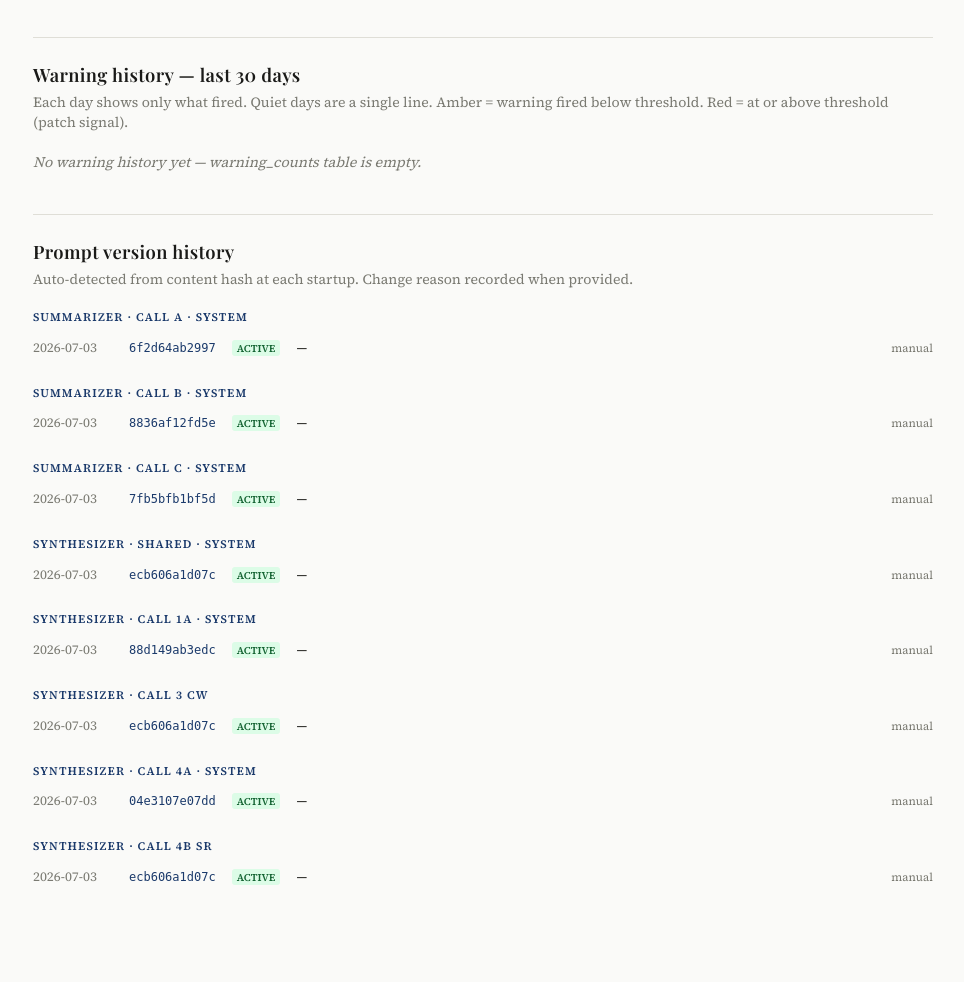
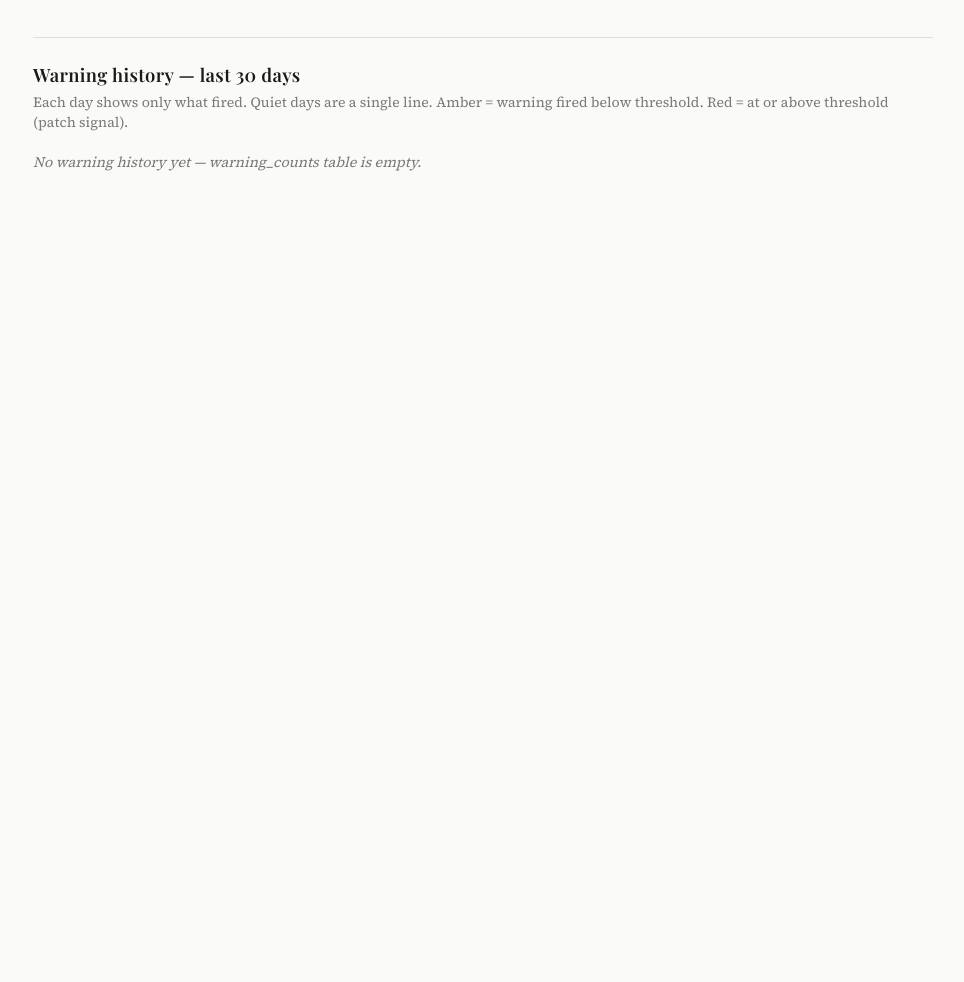
Before and after one commit to mounicasirineni/pm-intelligence-digest, a Flask app: page /digest-health/deviations in a window 1280 px wide. Shown: the part 626-1608 px from the top of the page, without its empty margins (157-1121 px from the left). After the commit the page ends 797 px from the top, so only its background shows below. Run offline with Flask 3, Linux system fonts and the light colour scheme; data comes from the database, SQL or seed files in the repository; data that the repository does not hold is empty.

Commit message:
simplify: drop change_reason from prompt registry — git log is source of truth
- Remove Prompt version history section from prompt_deviations.html
- Remove change_reason from all _register_all_prompts() calls

```diff
--- a/backend/app/templates/prompt_deviations.html
+++ b/backend/app/templates/prompt_deviations.html
@@ -4,7 +4,7 @@
   <meta charset="UTF-8"/>
   <meta name="viewport" content="width=device-width, initial-scale=1.0"/>
   <meta name="robots" content="noindex, nofollow, noarchive"/>
-  <title>PM Digest — Prompt Deviations</title>
+  <title>PM Intelligence Digest — Prompt Deviations</title>
   <link rel="preconnect" href="https://fonts.googleapis.com">
   <link rel="preconnect" href="https://fonts.gstatic.com" crossorigin>
   <link href="https://fonts.googleapis.com/css2?family=Playfair+Display:wght@500;600&family=Source+Serif+4:wght@400;500;600&display=swap" rel="stylesheet">
@@ -215,53 +215,6 @@
     {% endif %}
   </section>
 
-  <!-- Prompt version history -->
-  <section class="section">
-    <h2 class="section-heading">Prompt version history</h2>
-    <div class="section-sub">
-      Auto-detected from content hash at each startup. Change reason recorded when provided.
-    </div>
-
-    {% set ordered_calls = [
-      "summarizer.call_a.system",
-      "summarizer.call_b.system",
-      "summarizer.call_c.system",
-      "synthesizer.shared.system",
-      "synthesizer.call_1a.system",
-      "synthesizer.call_2_pm_craft",
-      "synthesizer.call_3_cw",
-      "synthesizer.call_4a.system",
-      "synthesizer.call_4b_sr"
-    ] %}
-
-    {% set ns = namespace(has_any=false) %}
-    {% for call_name in ordered_calls %}
-      {% if versions.get(call_name) %}{% set ns.has_any = true %}{% endif %}
-    {% endfor %}
-
-    {% if ns.has_any %}
-      {% for call_name in ordered_calls %}
-      {% set vlist = versions.get(call_name) %}
-      {% if vlist %}
-      <div class="version-group">
-        <div class="version-group-label">{{ call_name | replace("."," · ") | replace("_"," ") }}</div>
-        {% for v in vlist %}
-        <div class="version-row">
-          <span class="v-date">{{ v.active_from }}</span>
-          <span class="v-hash">{{ v.prompt_hash }}</span>
-          {% if v.is_active %}<span class="v-active">ACTIVE</span>{% endif %}
-          <span class="v-reason">{{ v.reason or "—" }}</span>
-          <span class="v-by">{{ v.proposed_by }}</span>
-        </div>
-        {% endfor %}
-      </div>
-      {% endif %}
-      {% endfor %}
-    {% else %}
-      <p class="empty">No prompt versions registered yet.</p>
-    {% endif %}
-  </section>
-
 </div>
 </body>
 </html>
```
